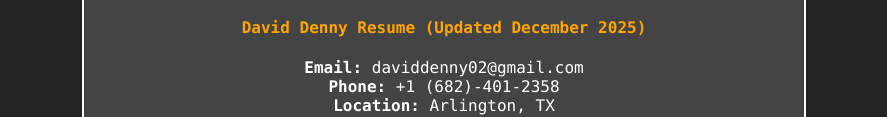
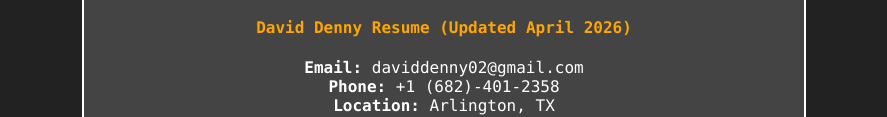
Before and after one commit to daviddenny02/Webiste_Files, a plain HTML site: page index.html in a window 1280 px wide. Shown: the part 392-509 px from the top of the page, without its empty margins (196-1083 px from the left). Drawn offline with Linux system fonts and the light colour scheme.

Commit message:
April 2026 Fix

```diff
--- a/index.html
+++ b/index.html
@@ -32,7 +32,7 @@
                 <i><b>Recipient of a Bachelor's of Science in Computer Engineering from the University of Texas at Arlington.</b><br><br>
                 This site serves primary to showcase and document the selected projects that comprise my portfolio!
                 Additional, more detailed information regarding my education, job experience, and accolades can be found in my resume below:</i>
-                <a href="DDResume2025_rev14.pdf" target="_blank"><h4>David Denny Resume (Updated December 2025)</h4></a>
+                <a href="DDResume2025_rev14.pdf" target="_blank"><h4>David Denny Resume (Updated April 2026)</h4></a>
                 <b>Email:</b> daviddenny02@gmail.com<br>
                 <b>Phone:</b> +1 (682)-401-2358<br>
                 <b>Location:</b> Arlington, TX<br>
```
